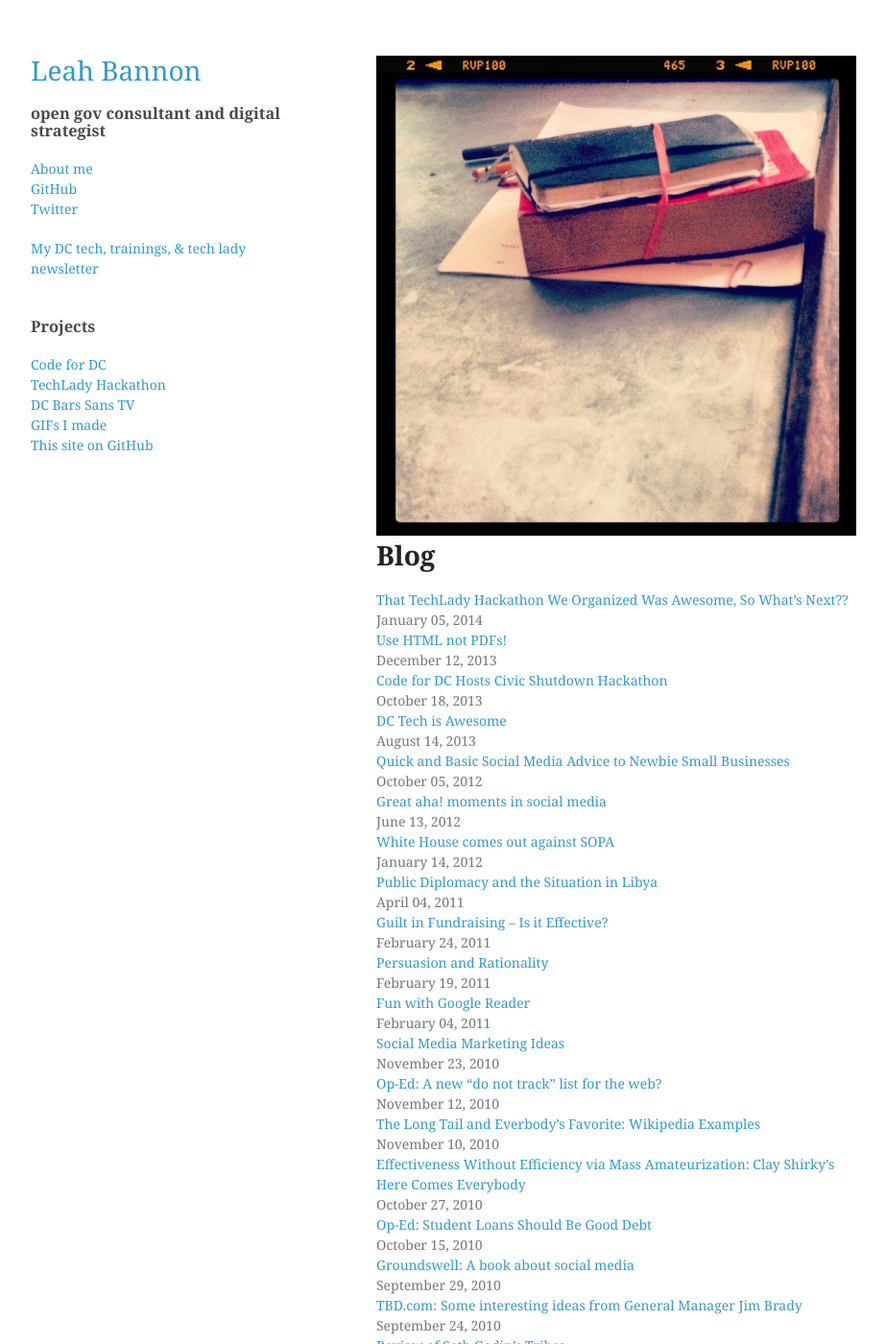
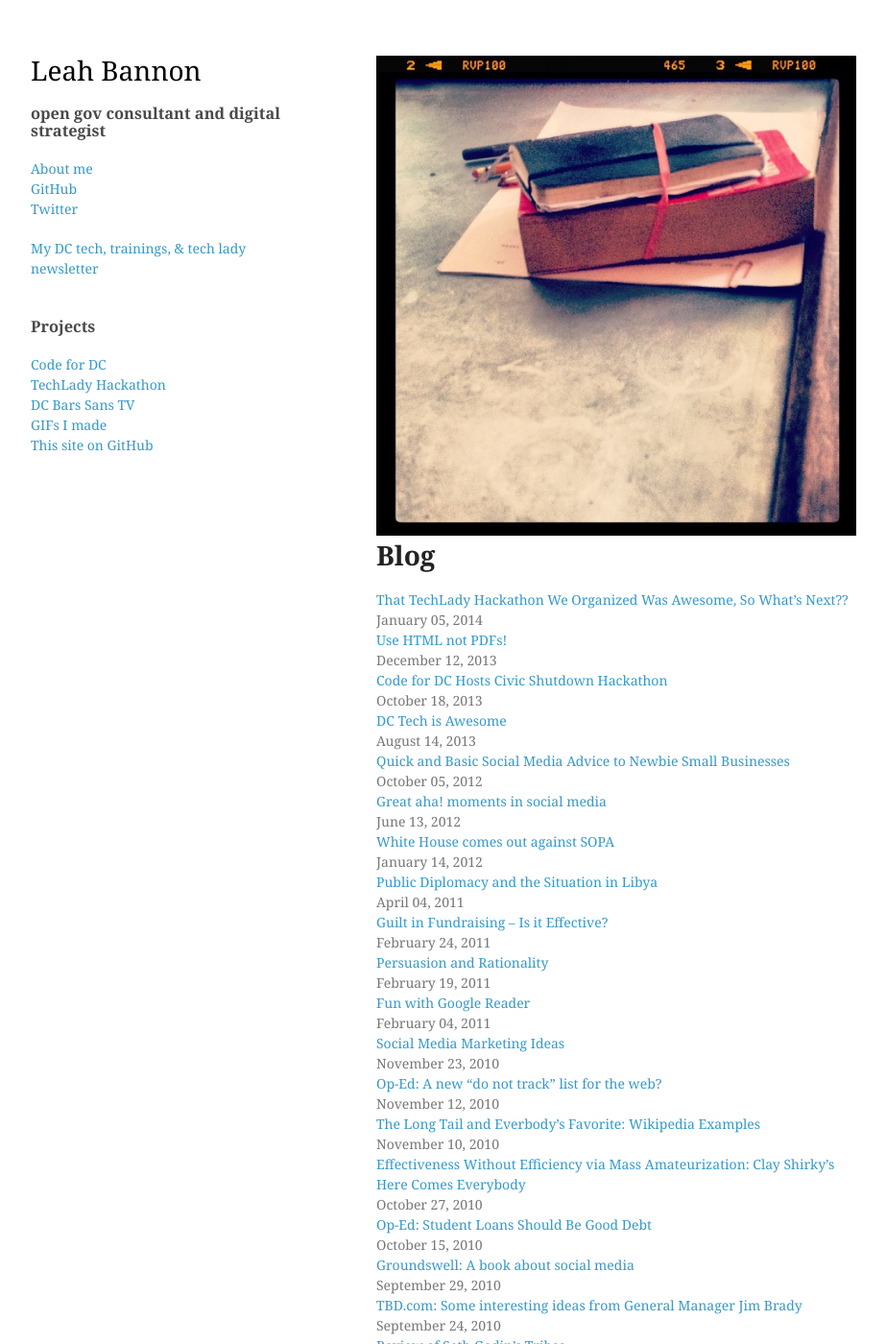
Before and after one commit to leahbannon/old-leah-website, a Jekyll site: the page built from index.html, in a window 1280 px wide and 1400 px high. Shown: the whole window at 96% size, without its empty margins (178-1101 px from the left). Built offline with Jekyll 4.4.1, drawn with Linux system fonts in a browser that asks for light colours.

Commit message:
Update styles.css

```diff
--- a/stylesheets/styles.css
+++ b/stylesheets/styles.css
@@ -25,7 +25,7 @@ h1 {
 }
 
 h1 a {
-  text-decoration:none;
+  color:#000000;
 }
 
 h2 {
```
